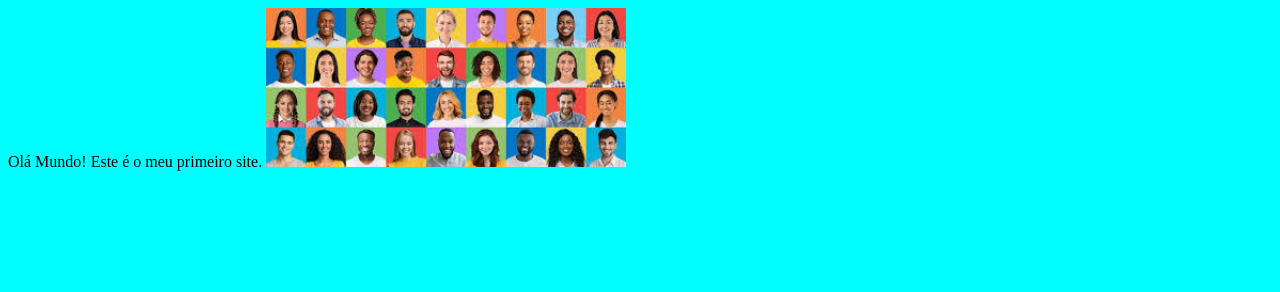
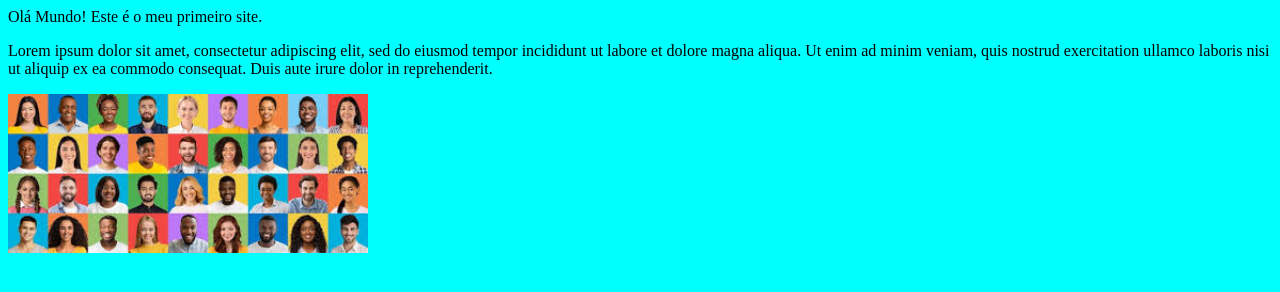
Before and after one commit to LucaLodii/ProjetoWeb1, a plain HTML site: page index.html in a window 1280 px wide. Drawn offline with Linux system fonts and the light colour scheme.

Commit message:
UPDATE index.html

```diff
--- a/index.html
+++ b/index.html
@@ -8,7 +8,8 @@
     <link rel="stylesheet" href="style.css">
 </head>
 <body>
-    Olá Mundo! Este é o meu primeiro site.
+    Olá Mundo! Este é o meu primeiro site. </p>
+    <p>Lorem ipsum dolor sit amet, consectetur adipiscing elit, sed do eiusmod tempor incididunt ut labore et dolore magna aliqua. Ut enim ad minim veniam, quis nostrud exercitation ullamco laboris nisi ut aliquip ex ea commodo consequat. Duis aute irure dolor in reprehenderit.</p>
     <img src="pessoas.jpg" alt=""width="360">
 </body>
 </html>
```
Also changed, not shown: 1 other file.
